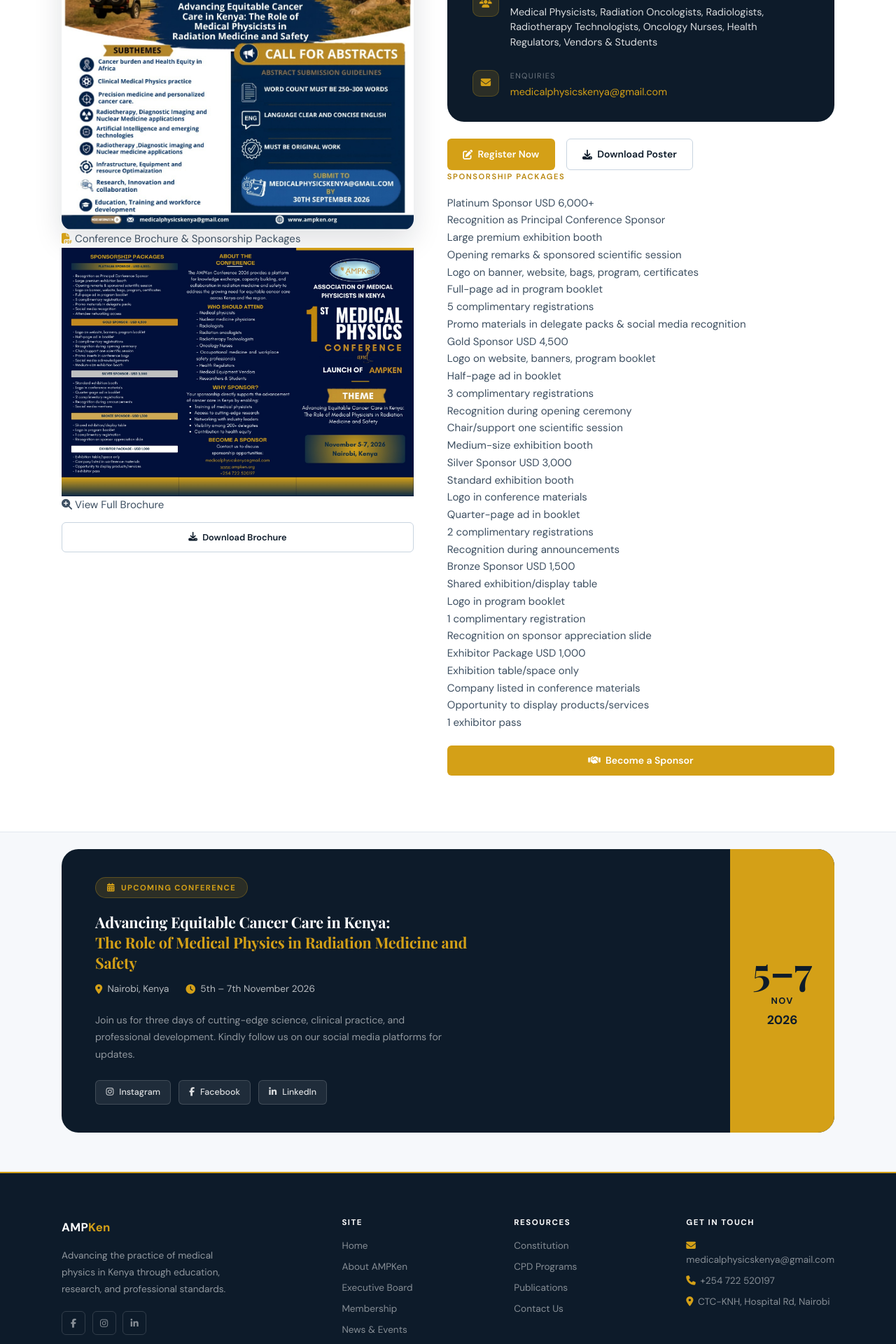
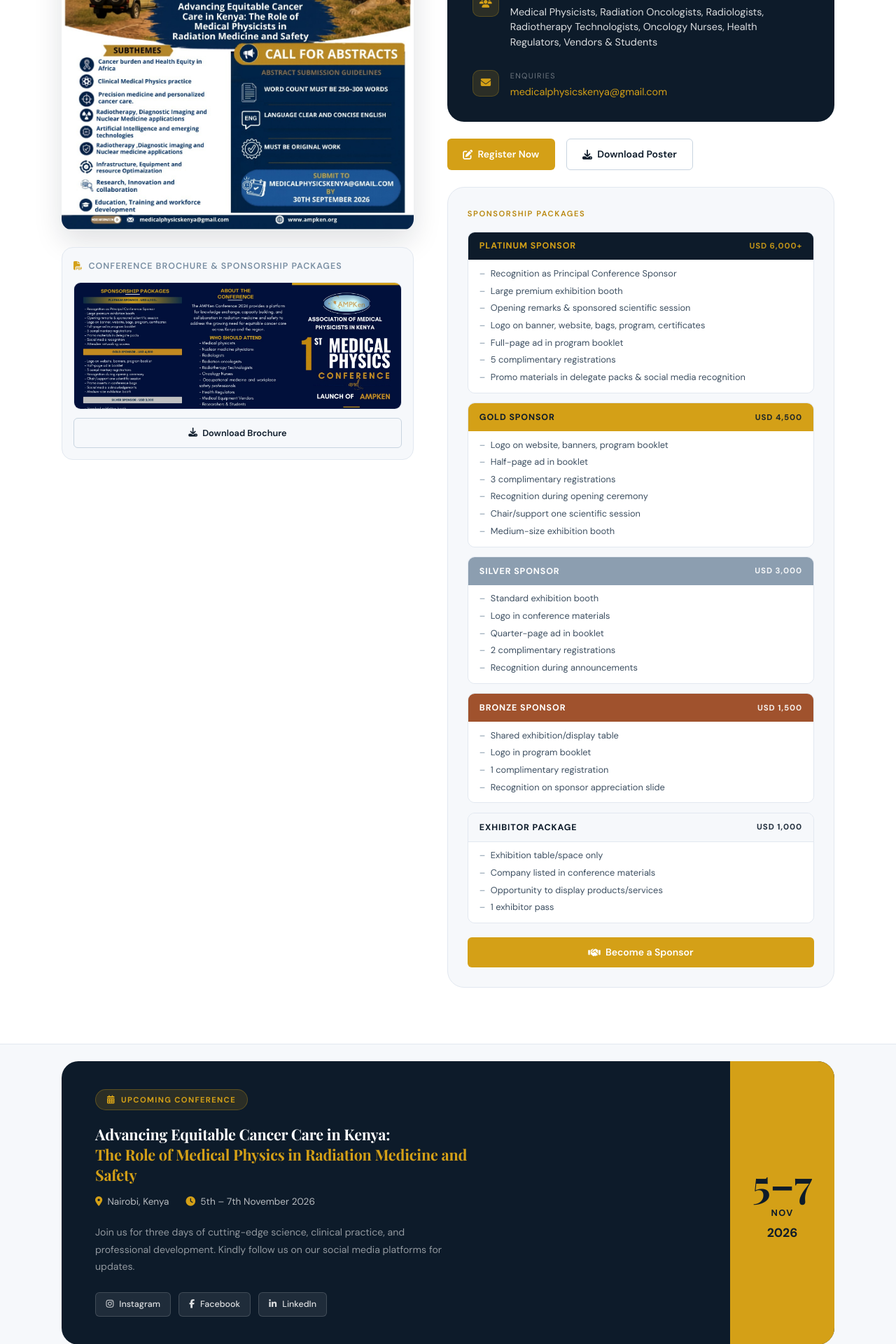
Before and after one commit to EllyKombo/ampke, a Flask app: page /news in a window 1280 px wide. Shown: the part 1836-3756 px from the top of the page at 70% size. Run offline with Flask 3, Linux system fonts and the light colour scheme.

Commit message:
Update styles.css

```diff
--- a/static/css/styles.css
+++ b/static/css/styles.css
@@ -1358,3 +1358,155 @@
    .poster-actions { flex-direction: column; }
    .poster-actions .btn { width: 100%; justify-content: center; }
 }
+/* =======================
+   BROCHURE THUMBNAIL
+   ======================= */
+.brochure-thumb {
+  margin-top: 1.5rem;
+  background: var(--bg-soft);
+  border: 1px solid var(--border);
+  border-radius: var(--r-lg);
+  padding: 1rem;
+}
+
+.brochure-label {
+  font-size: .78rem;
+  font-weight: 600;
+  color: var(--text-mute);
+  text-transform: uppercase;
+  letter-spacing: .08em;
+  margin-bottom: .75rem;
+  display: flex;
+  align-items: center;
+  gap: .5rem;
+}
+
+.brochure-preview-wrap {
+  display: block;
+  position: relative;
+  border-radius: var(--r-md);
+  overflow: hidden;
+  border: 1px solid var(--border);
+  cursor: pointer;
+}
+
+.brochure-preview-img {
+  width: 100%;
+  height: 180px;
+  object-fit: cover;
+  object-position: top;
+  display: block;
+  transition: transform .3s var(--ease);
+}
+
+.brochure-preview-wrap:hover .brochure-preview-img {
+  transform: scale(1.03);
+}
+
+.brochure-overlay {
+  position: absolute;
+  inset: 0;
+  background: rgba(13,27,42,.55);
+  display: flex;
+  align-items: center;
+  justify-content: center;
+  color: #fff;
+  font-size: .82rem;
+  font-weight: 600;
+  gap: .5rem;
+  opacity: 0;
+  transition: opacity .25s;
+}
+
+.brochure-preview-wrap:hover .brochure-overlay {
+  opacity: 1;
+}
+
+/* =======================
+   SPONSORSHIP PACKAGES
+   ======================= */
+.sponsor-packages {
+  margin-top: 1.5rem;
+  background: var(--bg-soft);
+  border: 1px solid var(--border);
+  border-radius: var(--r-xl);
+  padding: 1.75rem;
+}
+
+.sponsor-pkg {
+  border-radius: var(--r-md);
+  margin-bottom: .85rem;
+  overflow: hidden;
+  border: 1px solid var(--border);
+}
+
+.sponsor-pkg:last-of-type {
+  margin-bottom: 0;
+}
+
+.sponsor-pkg-header {
+  display: flex;
+  justify-content: space-between;
+  align-items: center;
+  padding: .6rem 1rem;
+  font-size: .78rem;
+  font-weight: 700;
+  letter-spacing: .07em;
+  text-transform: uppercase;
+}
+
+.sponsor-pkg-list {
+  list-style: none;
+  padding: .6rem 1rem .75rem;
+  display: flex;
+  flex-direction: column;
+  gap: .3rem;
+  background: #fff;
+}
+
+.sponsor-pkg-list li {
+  font-size: .8rem;
+  color: var(--text-body);
+  line-height: 1.55;
+  padding-left: 1rem;
+  position: relative;
+}
+
+.sponsor-pkg-list li::before {
+  content: '–';
+  position: absolute;
+  left: 0;
+  color: var(--text-mute);
+}
+
+/* Package colour themes */
+.sponsor-pkg.platinum .sponsor-pkg-header {
+  background: var(--navy);
+  color: var(--gold-bright);
+}
+
+.sponsor-pkg.gold .sponsor-pkg-header {
+  background: var(--gold-bright);
+  color: var(--navy);
+}
+
+.sponsor-pkg.silver .sponsor-pkg-header {
+  background: #8c9eb0;
+  color: #fff;
+}
+
+.sponsor-pkg.bronze .sponsor-pkg-header {
+  background: #a0522d;
+  color: #fff;
+}
+
+.sponsor-pkg.exhibitor .sponsor-pkg-header {
+  background: var(--bg-soft);
+  color: var(--text-h);
+  border-bottom: 1px solid var(--border);
+}
+
+.sponsor-pkg-price {
+  font-size: .72rem;
+  opacity: .9;
+}
```
